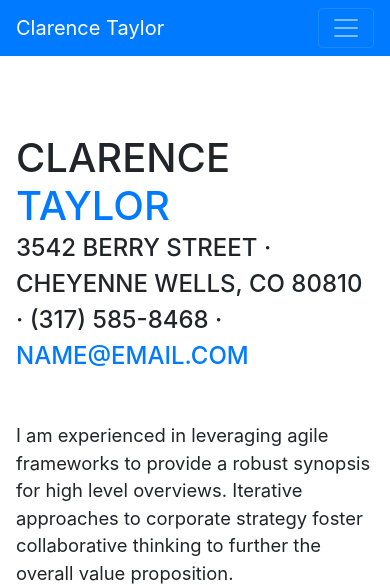
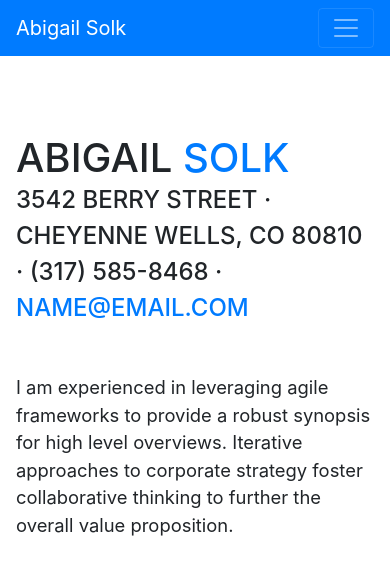
Before and after one commit to abigailsolk/abigailsolk.github.io, a website with bundled scripts: page index.html in a window 390 px wide. Shown: the top 585 px of the page. Built offline with nearby package versions, Linux system fonts and the light colour scheme; a web font is replaced by a local one.

Commit message:
Update index.html

```diff
--- a/index.html
+++ b/index.html
@@ -27,7 +27,7 @@
 
     <nav class="navbar navbar-expand-lg navbar-dark bg-primary fixed-top" id="sideNav">
       <a class="navbar-brand js-scroll-trigger" href="#page-top">
-        <span class="d-block d-lg-none">Clarence Taylor</span>
+        <span class="d-block d-lg-none">Abigail Solk</span>
         <span class="d-none d-lg-block">
           <img class="img-fluid img-profile rounded-circle mx-auto mb-2" src="img/profile.jpg" alt="">
         </span>
@@ -63,8 +63,8 @@
 
       <section class="resume-section p-3 p-lg-5 d-flex d-column" id="about">
         <div class="my-auto">
-          <h1 class="mb-0">Clarence
-            <span class="text-primary">Taylor</span>
+          <h1 class="mb-0">Abigail
+            <span class="text-primary">Solk</span>
           </h1>
           <div class="subheading mb-5">3542 Berry Street · Cheyenne Wells, CO 80810 · (317) 585-8468 ·
             <a href="mailto:name@email.com">name@email.com</a>
```
